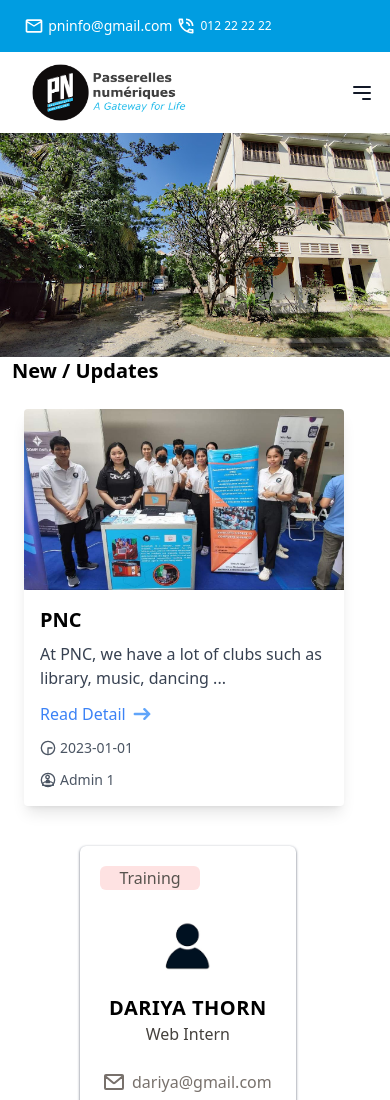
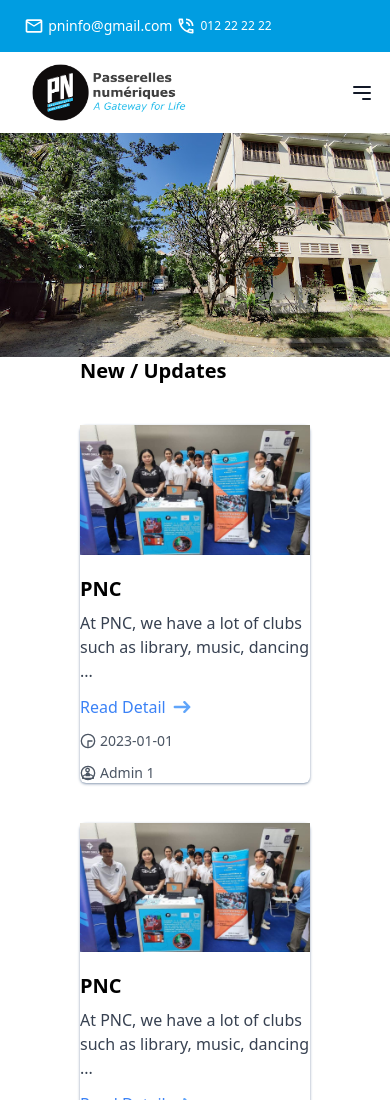
Before and after one commit to himprofessor/STUDENT-INTEGRATION-FRONT-END, a Vue app: page / in a window 390 px wide. Shown: the top 1100 px of the page. Built offline with nearby package versions, Linux system fonts and the light colour scheme.

Commit message:
update style on cardComponent

```diff
--- a/src/components/card/CardComponent.vue
+++ b/src/components/card/CardComponent.vue
@@ -1,18 +1,12 @@
 <template>
-  <div class="group-card md:mt-20 mx-3 md:mx-2 w-full max-w-screen-xl">
-    <h1 class="text-xl font-bold md:mx-3">
+  <div class="group-card md:mt-20 mx-20 max-w-screen-xl">
+    <h1 class="text-xl font-bold ">
       <a href="new/update">New / Updates</a>
     </h1>
-    <br />
-    <div class="grid grid-cols-1 md:grid-cols-2 lg:grid-cols-3 ml-3 mr-3 gap-2 place-content-stretch">
-      <div
-        class="card-item max-w-xs rounded overflow-hidden shadow-lg"
-        v-for="(card, index) in cards"
-        :key="index"
-      >
-        <img :src="card.image" alt="Card Image" class="object-cover card-image" />
-        <div class="card-content p-2 md:p-4">
-          <div class="font-bold text-xl mb-2">{{ card.title }}</div>
+    <div class="card w-full flex flex-wrap justify-between ">
+      <div v-for="(card, index) in cards" :key="index" class="rounded-md shadow shadow-slate-400 w-80 mt-10 card-item">
+          <img :src="card.image" alt="Card Image" class="object-cover card-image mb-5" />
+          <div class="font-bold text-xl mb-2 ">{{ card.title }}</div>
           <p class="text-gray-700 text-base">{{ card.description }}</p>
           <span @click="readDetail(card)" class="text-blue-500 rounded flex items-center cursor-pointer mt-3">
             Read Detail
@@ -64,9 +58,10 @@
               <p class="text-gray-600 text-sm">{{ card.admin }}</p>
             </div>
           </div>
-        </div>
       </div>
     </div>
+
+
   </div>
 </template>
 
@@ -82,7 +77,27 @@ export default {
           date: "2023-01-01",
           admin: "Admin 1",
         },
-        // Add more cards as needed
+        {
+          image: require('@/assets/ero.png'),
+          title: "PNC",
+          description: "At PNC, we have a lot of clubs such as library, music, dancing ...",
+          date: "2023-01-01",
+          admin: "Admin 1",
+        },
+        {
+          image: require('@/assets/ero.png'),
+          title: "PNC",
+          description: "At PNC, we have a lot of clubs such as library, music, dancing ...",
+          date: "2023-01-01",
+          admin: "Admin 1",
+        },
+        {
+          image: require('@/assets/ero.png'),
+          title: "PNC",
+          description: "At PNC, we have a lot of clubs such as library, music, dancing ...",
+          date: "2023-01-01",
+          admin: "Admin 1",
+        },
       ],
     };
   },
@@ -93,54 +108,3 @@ export default {
   },
 };
 </script>
-
-<style scoped>
-.card-item {
-  display: flex;
-  flex-direction: column;
-  margin-bottom: 20px; /* Adjust the margin as needed */
-}
-
-.card-item img {
-  width: 100%;
-  height: 100%;
-  object-fit: cover;
-}
-
-.card-item .card-content {
-  padding: 1rem;
-}
-
-.card-image {
-  max-width: 100%;
-  max-height: 50%;
-}
-
-/* styles for mobile */
-.card-grid {
-  gap: 10px;
-  display: grid;
-  grid-template-columns: 1fr;
-}
-
-/* Tablet styles */
-@media screen and (min-width: 600px) {
-  .card-grid {
-    grid-template-columns: repeat(2, 1fr);
-  }
-}
-
-/* Desktop styles */
-@media screen and (min-width: 768px) {
-  .card-grid {
-    grid-template-columns: repeat(3, 1fr);
-  }
-}
-
-/* Large desktop styles */
-@media screen and (min-width: 1024px) {
-  .card-grid {
-    grid-template-columns: repeat(4, 1fr);
-  }
-}
-</style>
```
